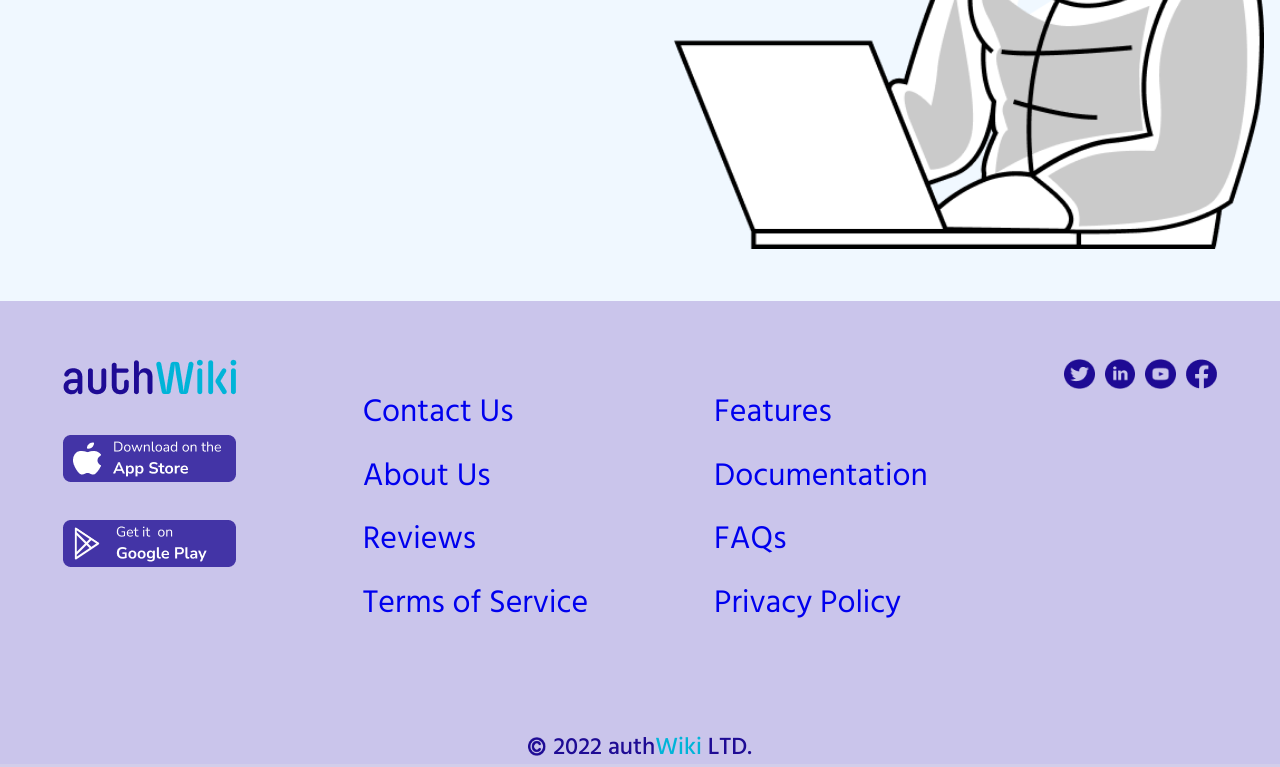
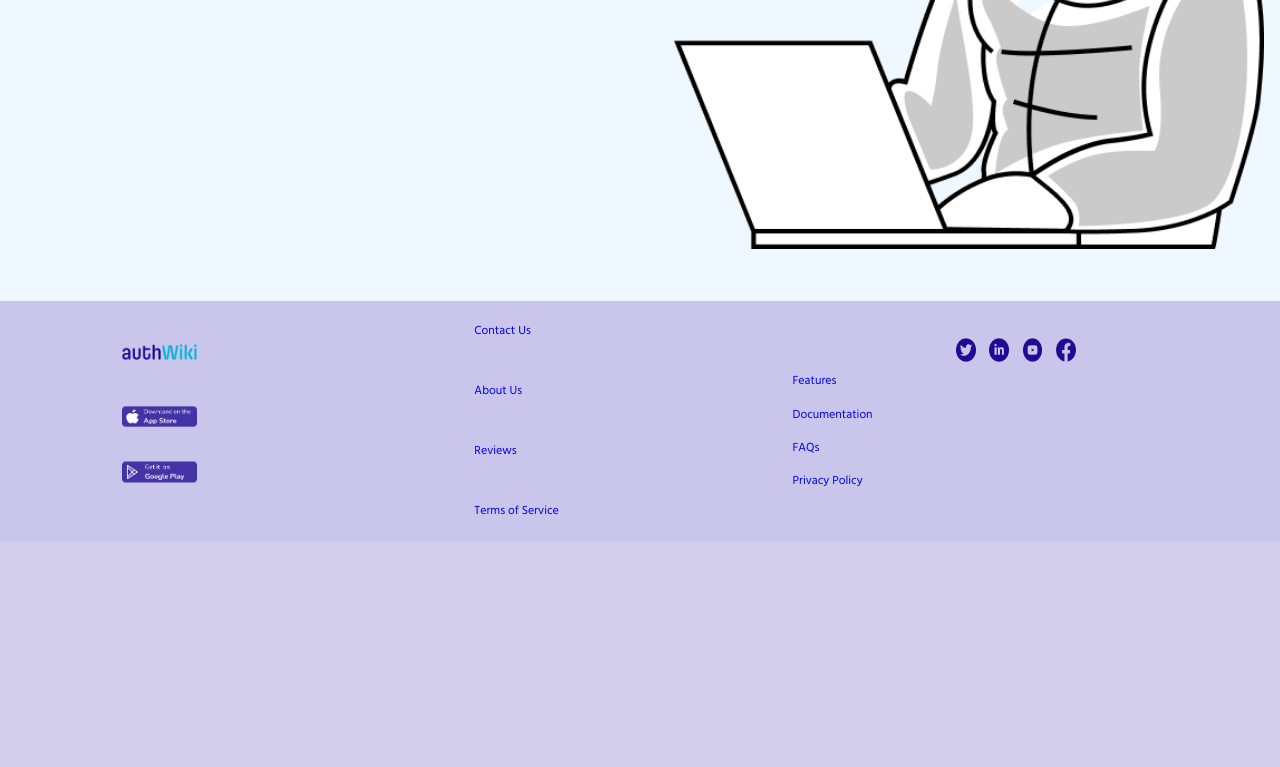
Before and after one commit to kingsleyabonyi/Landing-page_authWiki, a plain HTML site: page zuriPage/index.html in a window 1280 px wide. Shown: the part 1828-2595 px from the top of the page. After the commit the page ends 2369 px from the top, so only its background shows below. Drawn offline with Linux system fonts and the light colour scheme; a web font is replaced by a local one.

Commit message:
fixed a couple shit

```diff
--- a/zuriPage/index.html
+++ b/zuriPage/index.html
@@ -92,15 +92,15 @@
     		</div>
     		<div class="second_flex text_blue" class="">
     			<a href="#"><h2>Contact Us</h2></a>
-    			<a href="#"><h2 class="add_pix">About Us</h2></a>
-    			<a href="#"><h2 class="add_pix">Reviews</h2></a>
-    			<a href="#"><h2 class="add_pix">Terms of Service</h2></a>
+    			<a href="#"><h2 class="add_pix add_pixa">About Us</h2></a>
+    			<a href="#"><h2 class="add_pix addpixb">Reviews</h2></a>
+    			<a href="#"><h2 class="add_pix addpixc">Terms of Service</h2></a>
     		</div>
     		<div class="third_flex text_blue">
     			<a href="#"><h2>Features</h2></a>
-    			<a href="#"><h2 class="add_pix">Documentation</h2></a>
-    			<a href="#"><h2 class="add_pix">FAQs</h2></a>
-    			<a href="#"><h2 class="add_pix">Privacy Policy</h2></a>
+    			<a href="#"><h2 class="add_pix add_pixa">Documentation</h2></a>
+    			<a href="#"><h2 class="add_pix add_pixb">FAQs</h2></a>
+    			<a href="#"><h2 class="add_pix add_pixc">Privacy Policy</h2></a>
     		</div>
     		<div class="fourth_flex">
     			<a href="#"><img src="twitter.png" class="icons"></a>
--- a/zuriPage/style.css
+++ b/zuriPage/style.css
@@ -333,3 +333,135 @@ gap:4%;
 flex-basis:48%;
 }
 }
+
+
+
+
+
+
+
+@media (min-width: 1200px) {
+    .bottom_main_footer .copyright{
+        font-size: 1.3em;
+    }
+    .bottom_main_footer .copyright_icon{
+        height: 2%;
+    }
+}
+
+
+@media (min-width: 992px) {
+    .bottom_main_footer .copyright{
+        margin-top: 70px;
+    }
+}
+
+@media (min-width: 768px) {
+
+    footer{
+        height: 50%;
+    }
+    .bottom_main_footer .copyright{
+        margin-top: 0;
+        margin-bottom: 15px;
+    }
+
+    .top_main_footer img.icons{
+        margin-right: 10px;
+        margin-left: 0;
+    }
+    .top_main_footer .second_flex h2, .top_main_footer .third_flex h2{
+        font-size: 1.2em;
+    }
+
+.top_main_footer
+  div.second_flex.text_blue,
+  div.third_flex.text_blue  {
+        margin-top: 20px;
+        height: 200px;
+    }
+    .top_main_footer
+    .first_flex
+    .auth, .top_main_footer
+    .first_flex
+    .appstore,
+    .top_main_footer
+    .first_flex .googplay{
+        width: 80%;
+        margin-left: 15px ;
+    }
+}
+
+@media (min-width: 576px) {
+    .bottom_main_footer .copyright{
+        font-size: 0;
+
+    }
+    .bottom_main_footer .copyright_icon{
+        width: 0;
+    }
+
+    footer.main_footer{
+        height: 30vh;
+    }
+    .top_main_footer .second_flex h2, .top_main_footer .third_flex h2{
+        font-size: 12px;
+        font-weight: 400;
+    }
+
+    .top_main_footer img.icons{
+        width: 60%;
+        height: 12%;
+        position: relative;
+        right: 50px;
+        margin-top: 15px;
+    }
+
+    .top_main_footer .auth{
+        margin-bottom: 30px;
+    }
+
+
+
+    .bottom_main_footer{
+        height: 0;
+        width: 0;
+    }
+
+     .top_main_footer{
+        margin-top: 0;
+     }
+
+div.second_flex.text_blue,
+  div.third_flex.text_blue  {
+        margin-top: 70px;
+        height: 120px;
+    }
+
+    .top_main_footer .third_flex{
+        position: relative;
+        left: 50px;
+    }
+
+     .top_main_footer
+    .first_flex
+    .auth, .top_main_footer
+    .first_flex
+    .appstore,
+    .top_main_footer
+    .first_flex .googplay{
+        width: 40%;
+        margin-left: 15px ;
+        position: relative;
+        left: 10px;
+        top: 20px;
+    }
+    img.appstore{
+        margin-top: 10px;
+    }
+
+    .first_flex{
+        margin: 0 5px;
+    }
+
+}
```
